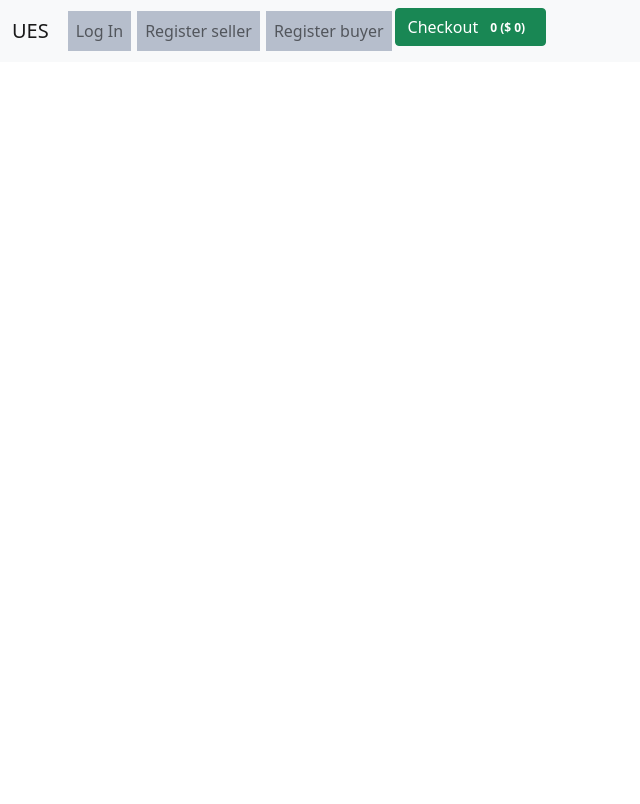
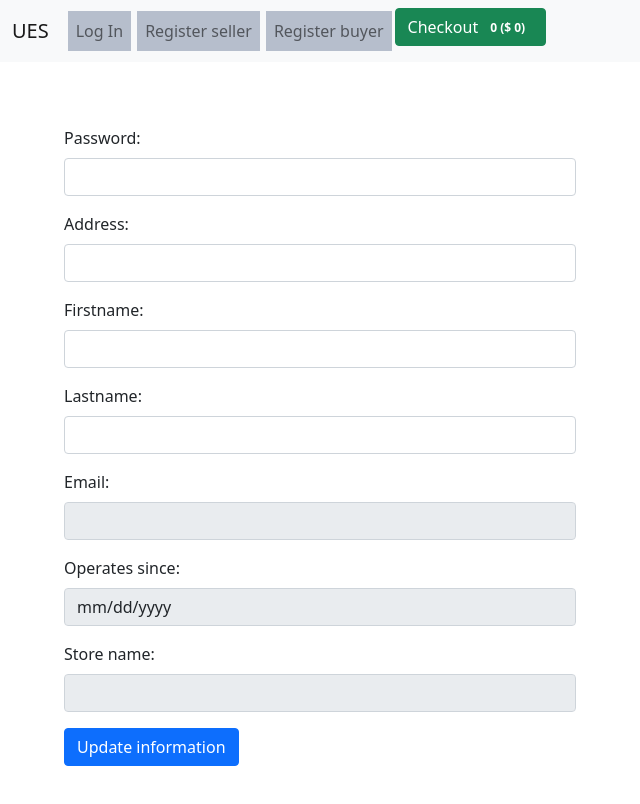
Before and after one commit to ElenaKrunic/Management_of_Digital_Content_and_Documents_Fe, a Vue app in the folder front/: page /changeSeller in a window 1280 px wide. Shown: the top 804 px of the page, without its empty margins (0-640 px from the left). Built offline with nearby package versions, Linux system fonts and the light colour scheme; no server answers.

Commit message:
user info&password change

```diff
--- a/front/src/TheNavigation.vue
+++ b/front/src/TheNavigation.vue
@@ -46,8 +46,14 @@
         <li v-if="buyer != '' && tokenn" id="a" class="navbar-nav">
             <a href="/searchRangeArticleQuery" class="nav-link">Search range article query</a>
         </li>
-           <li v-if="buyer != '' && tokenn" id="a" class="navbar-nav">
+        <li v-if="buyer != '' && tokenn" id="a" class="navbar-nav">
             <a href="/searchRangeErrandQuery" class="nav-link">Search range errand query</a>
+        </li>
+         <li v-if="buyer != '' && tokenn" id="a" class="navbar-nav">
+            <a href="/changeBuyer" class="nav-link">Change buyer data</a>
+        </li>
+         <li v-if="seller != '' && tokenn" id="a" class="navbar-nav">
+            <a href="/changeSeller" class="nav-link">Change seller data</a>
         </li>
         <li>
           <router-link to="/cart" class="btn btn-success navbar-btn" tag="button">
--- a/front/src/router/index.js
+++ b/front/src/router/index.js
@@ -21,8 +21,8 @@ import SearchSimpleErrandQuery from '../views/search/SearchSimpleErrandQuery'
 import ErrandResult from '../views/search/ErrandResult.vue'
 import SearchRangeArticleQuery from '../views/search/SearchRangeArticleQuery.vue'
 import SearchRangeErrandQuery from '../views/search/SearchRangeErrandQuery.vue'
-
-
+import ChangeBuyer from '../views/changeUserData/ChangeBuyer.vue'
+import ChangeSeller from '../views/changeUserData/ChangeSeller.vue'
 
 Vue.use(VueRouter)
 
@@ -127,6 +127,16 @@ const routes = [
   path: '/searchRangeErrandQuery',
   component: SearchRangeErrandQuery
 },
+{
+  name: 'ChangeBuyer',
+  path: '/changeBuyer',
+  component: ChangeBuyer
+},
+{
+  name: 'ChangeSeller',
+  path: '/changeSeller',
+  component: ChangeSeller
+},
 ]
 
 
--- /dev/null
+++ b/front/src/views/changeUserData/ChangeBuyer.vue
@@ -0,0 +1,69 @@
+<template>
+    <form @submit.prevent="changeBuyerData">
+        <div style="width: 50%; background:white; padding: 5%; border-radius:2%;">
+            <div class="mb-3">
+                <label class="form-label" for="pass">Password:</label>
+                <input class="form-control" type="text" id="pass" v-model="myProfile.pass" />
+            </div>
+            <div class="mb-3">
+                <label class="form-label" for="address">Address:</label>
+                 <input class="form-control" type="text" id="address" v-model="myProfile.address" />
+            </div>
+            <div class="mb-3">
+                <label class="form-label" for="firstname">Firstname:</label>
+                <input class="form-control" type="text" id="firstname" v-model="myProfile.firstname" />
+            </div>
+            <div class="mb-3">
+                <label class="form-label" for="lastname">Lastname:</label>
+                <input class="form-control" type="text" id="lastname" v-model="myProfile.lastname" />
+            </div>
+            <div class="mb-3">
+                <label class="form-label" for="email">Email:</label>
+                <input disabled="disabled" class="form-control" type="email" id="email" v-model="myProfile.email" />
+            </div>
+            <button class="btn btn-primary"> Update information </button>
+        </div>
+    </form>
+</template>
+
+<script>
+import axios from '../../../axiosConfig'
+
+export default {
+    name : 'ChangeBuyer',
+    created() {
+        this.getMyBuyerProfile();
+    },
+    data() {
+        return {
+            myProfile: {}
+        }
+    },
+    methods: {
+        getMyBuyerProfile() {
+            axios.
+            get('/api/user/myBuyerProfile').
+            then((response) => {
+                this.myProfile = response.data
+                //alert('ok')
+            }).
+            catch((error) => {
+                console.log(error)
+            })
+        },
+        changeBuyerData() {
+            axios
+            .put('api/user/changeBuyerPassword', this.myProfile)
+            .then((response) => {
+                this.response = this.myProfile
+                console.log('response je ' + response)
+                alert('ok izmjena')
+            }).catch((error) => {
+                console.log(this.myProfile)
+                console.log(error)
+            })
+        }
+
+    }
+}
+</script>
--- /dev/null
+++ b/front/src/views/changeUserData/ChangeSeller.vue
@@ -0,0 +1,75 @@
+<template>
+    <form @submit.prevent="changeSellerData">
+        <div style="width: 50%; background:white; padding: 5%; border-radius:2%;">
+            <div class="mb-3">
+                <label class="form-label" for="pass">Password:</label>
+                <input class="form-control" type="text" id="pass" v-model="myProfile.pass" />
+            </div>
+            <div class="mb-3">
+                <label class="form-label" for="address">Address:</label>
+                 <input class="form-control" type="text" id="address" v-model="myProfile.address" />
+            </div>
+            <div class="mb-3">
+                <label class="form-label" for="firstname">Firstname:</label>
+                <input class="form-control" type="text" id="firstname" v-model="myProfile.firstname" />
+            </div>
+            <div class="mb-3">
+                <label class="form-label" for="lastname">Lastname:</label>
+                <input class="form-control" type="text" id="lastname" v-model="myProfile.lastname" />
+            </div>
+            <div class="mb-3">
+                <label class="form-label" for="email">Email:</label>
+                <input disabled="disabled" class="form-control" type="email" id="email" v-model="myProfile.email" />
+            </div>
+            <div class="mb-3">
+                <label class="form-label" for="email">Operates since:</label>
+                <input disabled="disabled" class="form-control" type="date" id="operatesSince" v-model="myProfile.operatesSince" />
+            </div>
+            <div class="mb-3">
+                <label class="form-label" for="email">Store name:</label>
+                <input disabled="disabled" class="form-control" type="text" id="storeName" v-model="myProfile.storeName" />
+            </div>
+            <button class="btn btn-primary"> Update information </button>
+        </div>
+    </form>
+</template>
+
+<script>
+import axios from '../../../axiosConfig'
+
+export default {
+    name : 'ChangeSeller',
+    created() {
+        this.getMySellerProfile();
+    },
+    data() {
+        return {
+            myProfile: {}
+        }
+    },
+    methods: {
+        getMySellerProfile() {
+            axios.
+            get('/api/user/mySellerProfile').
+            then((response) => {
+                this.myProfile = response.data
+                alert('ok')
+            }).
+            catch((error) => {
+                console.log(error)
+            })
+        },
+        changeSellerData() {
+            axios
+            .put('api/user/changeSellerPassword', this.myProfile)
+            .then((response) => {
+                console.log('response je ' + response)
+                alert('ok izmjena')
+            }).catch((error) => {
+                console.log(error)
+            })
+        }
+
+    }
+}
+</script>
```
